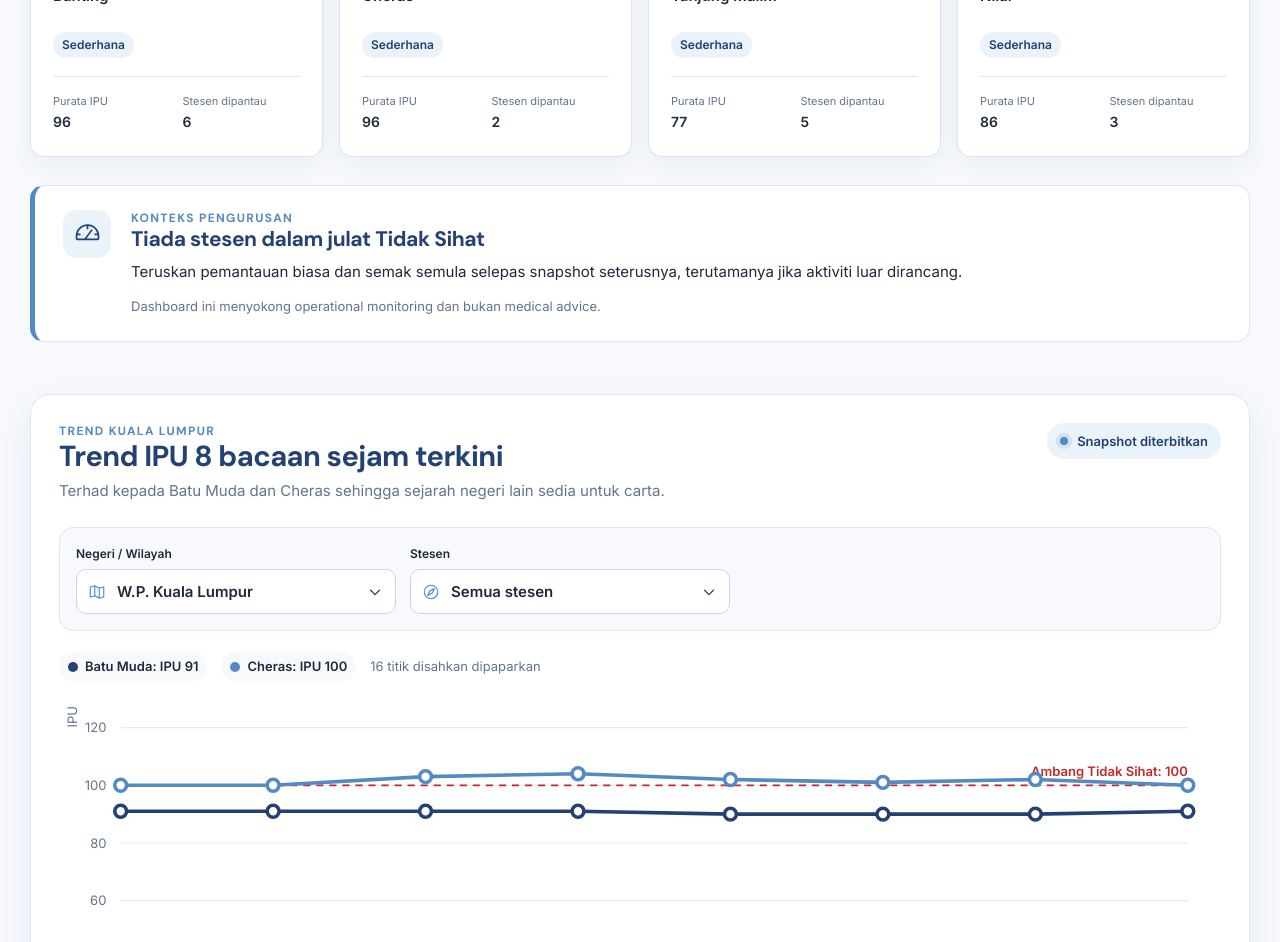
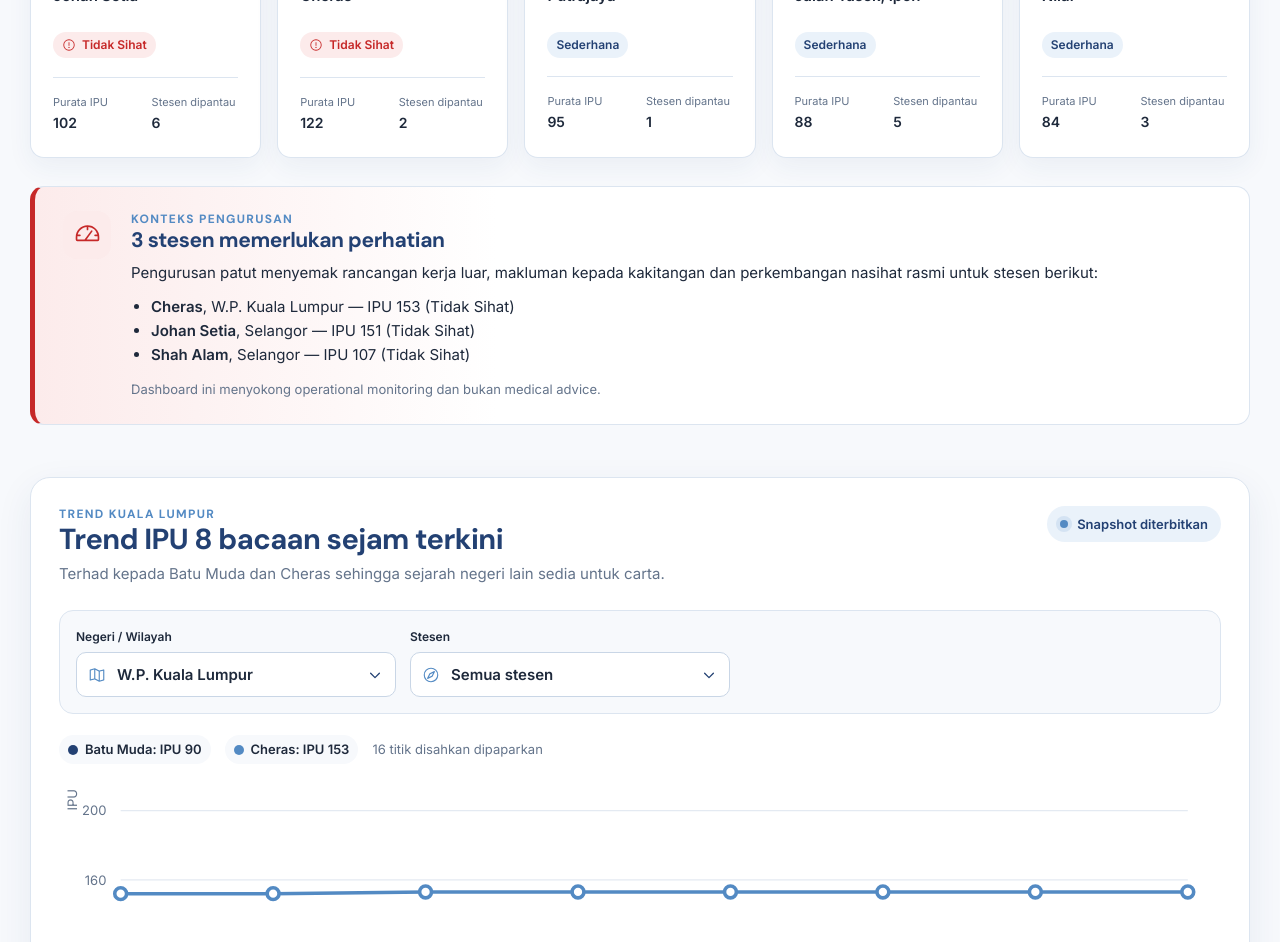
Before and after one commit to DrJohan/ipu-dashboard-netlify, a website: page public/index.html in a window 1280 px wide. Shown: the part 728-1670 px from the top of the page. Drawn offline with Linux system fonts and the light colour scheme.

Commit message:
:bricks:Add Putrajaya and fix some spelling

```diff
--- a/public/app.js
+++ b/public/app.js
@@ -8,6 +8,7 @@ const SERIES_COLORS = {
 const REGION_ICONS = {
   Selangor: "icon-buildings",
   "W.P. Kuala Lumpur": "icon-gauge",
+  "W.P. Putrajaya": "icon-map-trifold",
   Perak: "icon-tree",
   "Negeri Sembilan": "icon-compass"
 };
@@ -49,14 +50,18 @@ function escapeHtml(value) {
     .replaceAll("'", "&#039;");
 }
 
+function correctMalayMonth(value) {
+  return value.replace(/\bOgo\b/g, "Ogos");
+}
+
 function formatDateTime(value) {
   const date = new Date(value);
-  return Number.isNaN(date.valueOf()) ? "—" : `${dateTimeFormatter.format(date)} MYT`;
+  return Number.isNaN(date.valueOf()) ? "—" : `${correctMalayMonth(dateTimeFormatter.format(date))} MYT`;
 }
 
 function formatShortTime(value) {
   const date = new Date(value);
-  return Number.isNaN(date.valueOf()) ? "—" : shortTimeFormatter.format(date);
+  return Number.isNaN(date.valueOf()) ? "—" : correctMalayMonth(shortTimeFormatter.format(date));
 }
 
 function toneFor(ipu) {
@@ -78,7 +83,7 @@ function categoryMarkup(category, ipu) {
 function validateData(data) {
   if (!data || data.status !== "ready") throw new Error("Snapshot data belum sedia.");
   if (!Array.isArray(data.stationLatest) || data.stationLatest.length === 0) throw new Error("Tiada bacaan stesen dalam snapshot.");
-  if (!Array.isArray(data.stateSummary) || data.stateSummary.length !== 4) throw new Error("Ringkasan negeri tidak lengkap.");
+  if (!Array.isArray(data.stateSummary) || data.stateSummary.length !== 5) throw new Error("Ringkasan negeri tidak lengkap.");
   if (!Array.isArray(data.klTrend)) throw new Error("Data trend Kuala Lumpur tidak tersedia.");
   return data;
 }
--- a/public/data/latest.json
+++ b/public/data/latest.json
@@ -1,7 +1,7 @@
 {
   "schemaVersion": 1,
   "status": "ready",
-  "generatedAt": "2026-08-12T10:00:00+08:00",
+  "generatedAt": "2026-08-14T11:00:00+08:00",
   "source": {
     "name": "Jabatan Alam Sekitar — APIMS",
     "url": "https://eqms.doe.gov.my/APIMS/main",
@@ -9,47 +9,56 @@
     "fallbackUsed": false
   },
   "summary": {
-    "highestIpu": 100,
+    "highestIpu": 153,
     "highestStation": "Cheras",
-    "averageIpu": 88,
-    "unhealthyStations": 0,
-    "monitoredStations": 16,
-    "coveredRegions": 4
+    "averageIpu": 97,
+    "unhealthyStations": 3,
+    "monitoredStations": 17,
+    "coveredRegions": 5
   },
   "stateSummary": [
     {
       "region": "Selangor",
-      "highestIpu": 99,
-      "highestStation": "Banting",
-      "category": "Sederhana",
-      "averageIpu": 96,
+      "highestIpu": 151,
+      "highestStation": "Johan Setia",
+      "category": "Tidak Sihat",
+      "averageIpu": 102,
       "stationCount": 6,
-      "unhealthyStations": 0
+      "unhealthyStations": 2
     },
     {
       "region": "W.P. Kuala Lumpur",
-      "highestIpu": 100,
+      "highestIpu": 153,
       "highestStation": "Cheras",
+      "category": "Tidak Sihat",
+      "averageIpu": 122,
+      "stationCount": 2,
+      "unhealthyStations": 1
+    },
+    {
+      "region": "W.P. Putrajaya",
+      "highestIpu": 95,
+      "highestStation": "Putrajaya",
       "category": "Sederhana",
-      "averageIpu": 96,
-      "stationCount": 2,
+      "averageIpu": 95,
+      "stationCount": 1,
       "unhealthyStations": 0
     },
     {
       "region": "Perak",
-      "highestIpu": 89,
-      "highestStation": "Tanjung Malim",
+      "highestIpu": 93,
+      "highestStation": "Jalan Tasek, Ipoh",
       "category": "Sederhana",
-      "averageIpu": 77,
+      "averageIpu": 88,
       "stationCount": 5,
       "unhealthyStations": 0
     },
     {
       "region": "Negeri Sembilan",
-      "highestIpu": 91,
+      "highestIpu": 87,
       "highestStation": "Nilai",
       "category": "Sederhana",
-      "averageIpu": 86,
+      "averageIpu": 84,
       "stationCount": 3,
       "unhealthyStations": 0
     }
@@ -59,73 +68,91 @@
       "stationId": "CA16W",
       "region": "W.P. Kuala Lumpur",
       "station": "Cheras",
-      "ipu": 100,
+      "ipu": 153,
+      "category": "Tidak Sihat",
+      "sourceTimestamp": "2026-08-14T11:00:00+08:00",
+      "rank": 1
+    },
+    {
+      "stationId": "MCAQM001",
+      "region": "Selangor",
+      "station": "Johan Setia",
+      "ipu": 151,
+      "category": "Tidak Sihat",
+      "sourceTimestamp": "2026-08-14T11:00:00+08:00",
+      "rank": 2
+    },
+    {
+      "stationId": "CA20B",
+      "region": "Selangor",
+      "station": "Shah Alam",
+      "ipu": 107,
+      "category": "Tidak Sihat",
+      "sourceTimestamp": "2026-08-14T11:00:00+08:00",
+      "rank": 3
+    },
+    {
+      "stationId": "CA17W",
+      "region": "W.P. Putrajaya",
+      "station": "Putrajaya",
+      "ipu": 95,
       "category": "Sederhana",
-      "sourceTimestamp": "2026-08-12T10:00:00+08:00",
-      "rank": 1
+      "sourceTimestamp": "2026-08-14T11:00:00+08:00",
+      "rank": 4
+    },
+    {
+      "stationId": "CA11A",
+      "region": "Perak",
+      "station": "Jalan Tasek, Ipoh",
+      "ipu": 93,
+      "category": "Sederhana",
+      "sourceTimestamp": "2026-08-14T11:00:00+08:00",
+      "rank": 5
+    },
+    {
+      "stationId": "CA19B",
+      "region": "Selangor",
+      "station": "Petaling Jaya",
+      "ipu": 91,
+      "category": "Sederhana",
+      "sourceTimestamp": "2026-08-14T11:00:00+08:00",
+      "rank": 6
+    },
+    {
+      "stationId": "CA15W",
+      "region": "W.P. Kuala Lumpur",
+      "station": "Batu Muda",
+      "ipu": 90,
+      "category": "Sederhana",
+      "sourceTimestamp": "2026-08-14T11:00:00+08:00",
+      "rank": 7
     },
     {
       "stationId": "CA22B",
       "region": "Selangor",
       "station": "Banting",
-      "ipu": 99,
+      "ipu": 89,
       "category": "Sederhana",
-      "sourceTimestamp": "2026-08-12T10:00:00+08:00",
-      "rank": 2
+      "sourceTimestamp": "2026-08-14T11:00:00+08:00",
+      "rank": 8
     },
     {
-      "stationId": "MCAQM001",
+      "stationId": "CA21B",
       "region": "Selangor",
-      "station": "Johan Setia",
-      "ipu": 99,
+      "station": "Pelabuhan Klang",
+      "ipu": 89,
       "category": "Sederhana",
-      "sourceTimestamp": "2026-08-12T10:00:00+08:00",
-      "rank": 3
+      "sourceTimestamp": "2026-08-14T11:00:00+08:00",
+      "rank": 9
     },
     {
-      "stationId": "CA18B",
-      "region": "Selangor",
-      "station": "Kuala Selangor",
-      "ipu": 99,
+      "stationId": "CA12A",
+      "region": "Perak",
+      "station": "S K Jalan Pegoh, Ipoh",
+      "ipu": 89,
       "category": "Sederhana",
-      "sourceTimestamp": "2026-08-12T10:00:00+08:00",
-      "rank": 4
-    },
-    {
-      "stationId": "CA20B",
-      "region": "Selangor",
-      "station": "Shah Alam",
-      "ipu": 99,
-      "category": "Sederhana",
-      "sourceTimestamp": "2026-08-12T10:00:00+08:00",
-      "rank": 5
-    },
-    {
-      "stationId": "CA15W",
-      "region": "W.P. Kuala Lumpur",
-      "station": "Batu Muda",
-      "ipu": 91,
-      "category": "Sederhana",
-      "sourceTimestamp": "2026-08-12T10:00:00+08:00",
-      "rank": 6
-    },
-    {
-      "stationId": "CA23N",
-      "region": "Negeri Sembilan",
-      "station": "Nilai",
-      "ipu": 91,
-      "category": "Sederhana",
-      "sourceTimestamp": "2026-08-12T10:00:00+08:00",
-      "rank": 7
-    },
-    {
-      "stationId": "CA19B",
-      "region": "Selangor",
-      "station": "Petaling Jaya",
-      "ipu": 90,
-      "category": "Sederhana",
-      "sourceTimestamp": "2026-08-12T10:00:00+08:00",
-      "rank": 8
+      "sourceTimestamp": "2026-08-14T11:00:00+08:00",
+      "rank": 10
     },
     {
       "stationId": "CA14A",
@@ -133,185 +160,176 @@
       "station": "Tanjung Malim",
       "ipu": 89,
       "category": "Sederhana",
-      "sourceTimestamp": "2026-08-12T10:00:00+08:00",
-      "rank": 9
+      "sourceTimestamp": "2026-08-14T11:00:00+08:00",
+      "rank": 11
     },
     {
-      "stationId": "CA21B",
-      "region": "Selangor",
-      "station": "Pelabuhan Klang",
-      "ipu": 88,
+      "stationId": "CA23N",
+      "region": "Negeri Sembilan",
+      "station": "Nilai",
+      "ipu": 87,
       "category": "Sederhana",
-      "sourceTimestamp": "2026-08-12T10:00:00+08:00",
-      "rank": 10
+      "sourceTimestamp": "2026-08-14T11:00:00+08:00",
+      "rank": 12
+    },
+    {
+      "stationId": "CA13A",
+      "region": "Perak",
+      "station": "Seri Manjung",
+      "ipu": 87,
+      "category": "Sederhana",
+      "sourceTimestamp": "2026-08-14T11:00:00+08:00",
+      "rank": 13
     },
     {
       "stationId": "CA24N",
       "region": "Negeri Sembilan",
       "station": "Seremban",
-      "ipu": 87,
+      "ipu": 84,
       "category": "Sederhana",
-      "sourceTimestamp": "2026-08-12T10:00:00+08:00",
-      "rank": 11
+      "sourceTimestamp": "2026-08-14T11:00:00+08:00",
+      "rank": 14
     },
     {
-      "stationId": "CA13A",
+      "stationId": "CA10A",
       "region": "Perak",
-      "station": "Seri Manjung",
-      "ipu": 86,
+      "station": "Kg. Air Putih, Taiping",
+      "ipu": 83,
       "category": "Sederhana",
-      "sourceTimestamp": "2026-08-12T10:00:00+08:00",
-      "rank": 12
+      "sourceTimestamp": "2026-08-14T11:00:00+08:00",
+      "rank": 15
+    },
+    {
+      "stationId": "CA18B",
+      "region": "Selangor",
+      "station": "Kuala Selangor",
+      "ipu": 82,
+      "category": "Sederhana",
+      "sourceTimestamp": "2026-08-14T11:00:00+08:00",
+      "rank": 16
     },
     {
       "stationId": "CA25N",
       "region": "Negeri Sembilan",
       "station": "Port Dickson",
-      "ipu": 81,
+      "ipu": 82,
       "category": "Sederhana",
-      "sourceTimestamp": "2026-08-12T10:00:00+08:00",
-      "rank": 13
-    },
-    {
-      "stationId": "CA10A",
-      "region": "Perak",
-      "station": "Kg. Air Putih, Taiping",
-      "ipu": 72,
-      "category": "Sederhana",
-      "sourceTimestamp": "2026-08-12T10:00:00+08:00",
-      "rank": 14
-    },
-    {
-      "stationId": "CA11A",
-      "region": "Perak",
-      "station": "Jalan Tasek, Ipoh",
-      "ipu": 69,
-      "category": "Sederhana",
-      "sourceTimestamp": "2026-08-12T10:00:00+08:00",
-      "rank": 15
-    },
-    {
-      "stationId": "CA12A",
-      "region": "Perak",
-      "station": "S K Jalan Pegoh, Ipoh",
-      "ipu": 68,
-      "category": "Sederhana",
-      "sourceTimestamp": "2026-08-12T10:00:00+08:00",
-      "rank": 16
+      "sourceTimestamp": "2026-08-14T11:00:00+08:00",
+      "rank": 17
     }
   ],
   "klTrend": [
     {
-      "timestamp": "2026-08-12T03:00:00+08:00",
+      "timestamp": "2026-08-14T04:00:00+08:00",
       "station": "Batu Muda",
       "region": "W.P. Kuala Lumpur",
-      "ipu": 91,
+      "ipu": 88,
       "category": "Sederhana"
     },
     {
-      "timestamp": "2026-08-12T03:00:00+08:00",
+      "timestamp": "2026-08-14T04:00:00+08:00",
       "station": "Cheras",
       "region": "W.P. Kuala Lumpur",
-      "ipu": 100,
+      "ipu": 152,
+      "category": "Tidak Sihat"
+    },
+    {
+      "timestamp": "2026-08-14T05:00:00+08:00",
+      "station": "Batu Muda",
+      "region": "W.P. Kuala Lumpur",
+      "ipu": 88,
       "category": "Sederhana"
     },
     {
-      "timestamp": "2026-08-12T04:00:00+08:00",
+      "timestamp": "2026-08-14T05:00:00+08:00",
+      "station": "Cheras",
+      "region": "W.P. Kuala Lumpur",
+      "ipu": 152,
+      "category": "Tidak Sihat"
+    },
+    {
+      "timestamp": "2026-08-14T06:00:00+08:00",
       "station": "Batu Muda",
       "region": "W.P. Kuala Lumpur",
-      "ipu": 91,
+      "ipu": 88,
       "category": "Sederhana"
     },
     {
-      "timestamp": "2026-08-12T04:00:00+08:00",
+      "timestamp": "2026-08-14T06:00:00+08:00",
       "station": "Cheras",
       "region": "W.P. Kuala Lumpur",
-      "ipu": 100,
+      "ipu": 153,
+      "category": "Tidak Sihat"
+    },
+    {
+      "timestamp": "2026-08-14T07:00:00+08:00",
+      "station": "Batu Muda",
+      "region": "W.P. Kuala Lumpur",
+      "ipu": 89,
       "category": "Sederhana"
     },
     {
-      "timestamp": "2026-08-12T05:00:00+08:00",
-      "station": "Batu Muda",
-      "region": "W.P. Kuala Lumpur",
-      "ipu": 91,
-      "category": "Sederhana"
-    },
-    {
-      "timestamp": "2026-08-12T05:00:00+08:00",
+      "timestamp": "2026-08-14T07:00:00+08:00",
       "station": "Cheras",
       "region": "W.P. Kuala Lumpur",
-      "ipu": 103,
+      "ipu": 153,
       "category": "Tidak Sihat"
     },
     {
-      "timestamp": "2026-08-12T06:00:00+08:00",
-      "station": "Batu Muda",
-      "region": "W.P. Kuala Lumpur",
-      "ipu": 91,
-      "category": "Sederhana"
-    },
-    {
-      "timestamp": "2026-08-12T06:00:00+08:00",
-      "station": "Cheras",
-      "region": "W.P. Kuala Lumpur",
-      "ipu": 104,
-      "category": "Tidak Sihat"
-    },
-    {
-      "timestamp": "2026-08-12T07:00:00+08:00",
+      "timestamp": "2026-08-14T08:00:00+08:00",
       "station": "Batu Muda",
       "region": "W.P. Kuala Lumpur",
       "ipu": 90,
       "category": "Sederhana"
     },
     {
-      "timestamp": "2026-08-12T07:00:00+08:00",
+      "timestamp": "2026-08-14T08:00:00+08:00",
       "station": "Cheras",
       "region": "W.P. Kuala Lumpur",
-      "ipu": 102,
+      "ipu": 153,
       "category": "Tidak Sihat"
     },
     {
-      "timestamp": "2026-08-12T08:00:00+08:00",
+      "timestamp": "2026-08-14T09:00:00+08:00",
       "station": "Batu Muda",
       "region": "W.P. Kuala Lumpur",
       "ipu": 90,
       "category": "Sederhana"
     },
     {
-      "timestamp": "2026-08-12T08:00:00+08:00",
+      "timestamp": "2026-08-14T09:00:00+08:00",
       "station": "Cheras",
       "region": "W.P. Kuala Lumpur",
-      "ipu": 101,
+      "ipu": 153,
       "category": "Tidak Sihat"
     },
     {
-      "timestamp": "2026-08-12T09:00:00+08:00",
+      "timestamp": "2026-08-14T10:00:00+08:00",
       "station": "Batu Muda",
       "region": "W.P. Kuala Lumpur",
       "ipu": 90,
       "category": "Sederhana"
     },
     {
-      "timestamp": "2026-08-12T09:00:00+08:00",
+      "timestamp": "2026-08-14T10:00:00+08:00",
       "station": "Cheras",
       "region": "W.P. Kuala Lumpur",
-      "ipu": 102,
+      "ipu": 153,
       "category": "Tidak Sihat"
     },
     {
-      "timestamp": "2026-08-12T10:00:00+08:00",
+      "timestamp": "2026-08-14T11:00:00+08:00",
       "station": "Batu Muda",
       "region": "W.P. Kuala Lumpur",
-      "ipu": 91,
+      "ipu": 90,
       "category": "Sederhana"
     },
     {
-      "timestamp": "2026-08-12T10:00:00+08:00",
+      "timestamp": "2026-08-14T11:00:00+08:00",
       "station": "Cheras",
       "region": "W.P. Kuala Lumpur",
-      "ipu": 100,
-      "category": "Sederhana"
+      "ipu": 153,
+      "category": "Tidak Sihat"
     }
   ],
   "meta": {
@@ -319,6 +337,7 @@
     "monitoredRegions": [
       "Selangor",
       "W.P. Kuala Lumpur",
+      "W.P. Putrajaya",
       "Perak",
       "Negeri Sembilan"
     ],
--- a/scripts/refresh-apims.mjs
+++ b/scripts/refresh-apims.mjs
@@ -14,11 +14,12 @@ const FETCH_ATTEMPTS = Number(process.env.APIMS_FETCH_ATTEMPTS || 5);
 const SAMPLE_DELAY_MS = Number(process.env.APIMS_SAMPLE_DELAY_MS || 1_500);
 const STATE_DELAY_MS = Number(process.env.APIMS_STATE_DELAY_MS || 2_000);
 
-const STATE_IDS = [5, 8, 10, 14];
-const EXPECTED_REGIONS = ["Selangor", "W.P. Kuala Lumpur", "Perak", "Negeri Sembilan"];
+const STATE_IDS = [5, 8, 10, 14, 16];
+const EXPECTED_REGIONS = ["Selangor", "W.P. Kuala Lumpur", "W.P. Putrajaya", "Perak", "Negeri Sembilan"];
 const STATIONS = [
   { stationId: "CA15W", region: "W.P. Kuala Lumpur", station: "Batu Muda" },
   { stationId: "CA16W", region: "W.P. Kuala Lumpur", station: "Cheras" },
+  { stationId: "CA17W", region: "W.P. Putrajaya", station: "Putrajaya" },
   { stationId: "CA18B", region: "Selangor", station: "Kuala Selangor" },
   { stationId: "CA19B", region: "Selangor", station: "Petaling Jaya" },
   { stationId: "CA20B", region: "Selangor", station: "Shah Alam" },
```
Also changed, not shown: public/index.html (+2 -2 lines), public/styles.css (+47 -4 lines), scripts/validate-package.mjs (+6 -5 lines), README.md.
